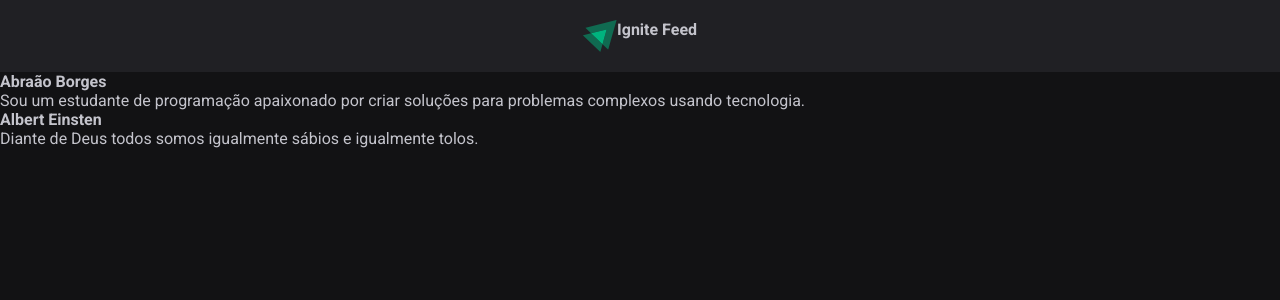
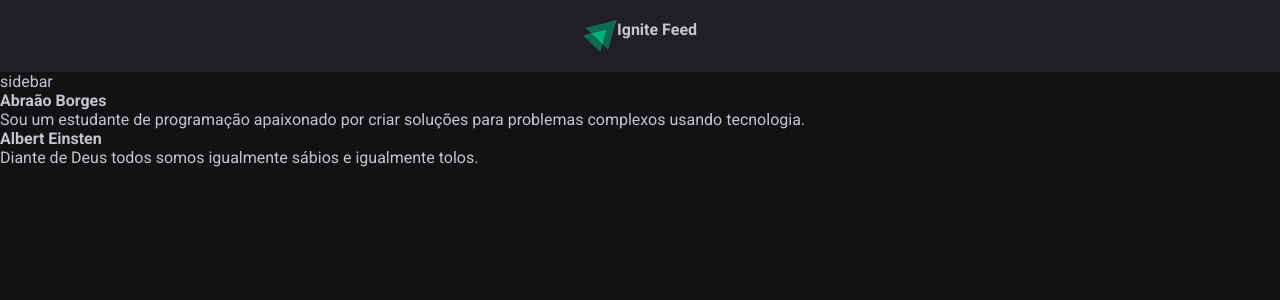
Before and after one commit to BorgesAbraao10/primeiro-projeto-react, a React (Vite) app in the folder feed/: page / in a window 1280 px wide. Shown: the top 300 px of the page. Built offline with nearby package versions, Linux system fonts and the light colour scheme.

Commit message:
last update

```diff
--- a/feed/src/App.jsx
+++ b/feed/src/App.jsx
@@ -1,12 +1,19 @@
 import { Post } from "./Post";
 import { Header } from "./components/header";
 
+import style from "./App.module.css";
 import "./global.css";
 
 export function App() {
   return (
     <div>
       <Header />
+
+      <div className={style.wrapper}></div>
+      <aside>
+        sidebar
+      </aside>
+      <main>
       <Post
         author="Abraão Borges"
         content="Sou um estudante de programação apaixonado por criar soluções para problemas complexos usando tecnologia."
@@ -15,6 +22,7 @@ export function App() {
         author="Albert Einsten"
         content="Diante de Deus todos somos igualmente sábios e igualmente tolos."
       />
+      </main>
     </div>
   );
 }
--- /dev/null
+++ b/feed/src/App.module.css
@@ -0,0 +1,3 @@
+.wrapper {
+
+}
```
